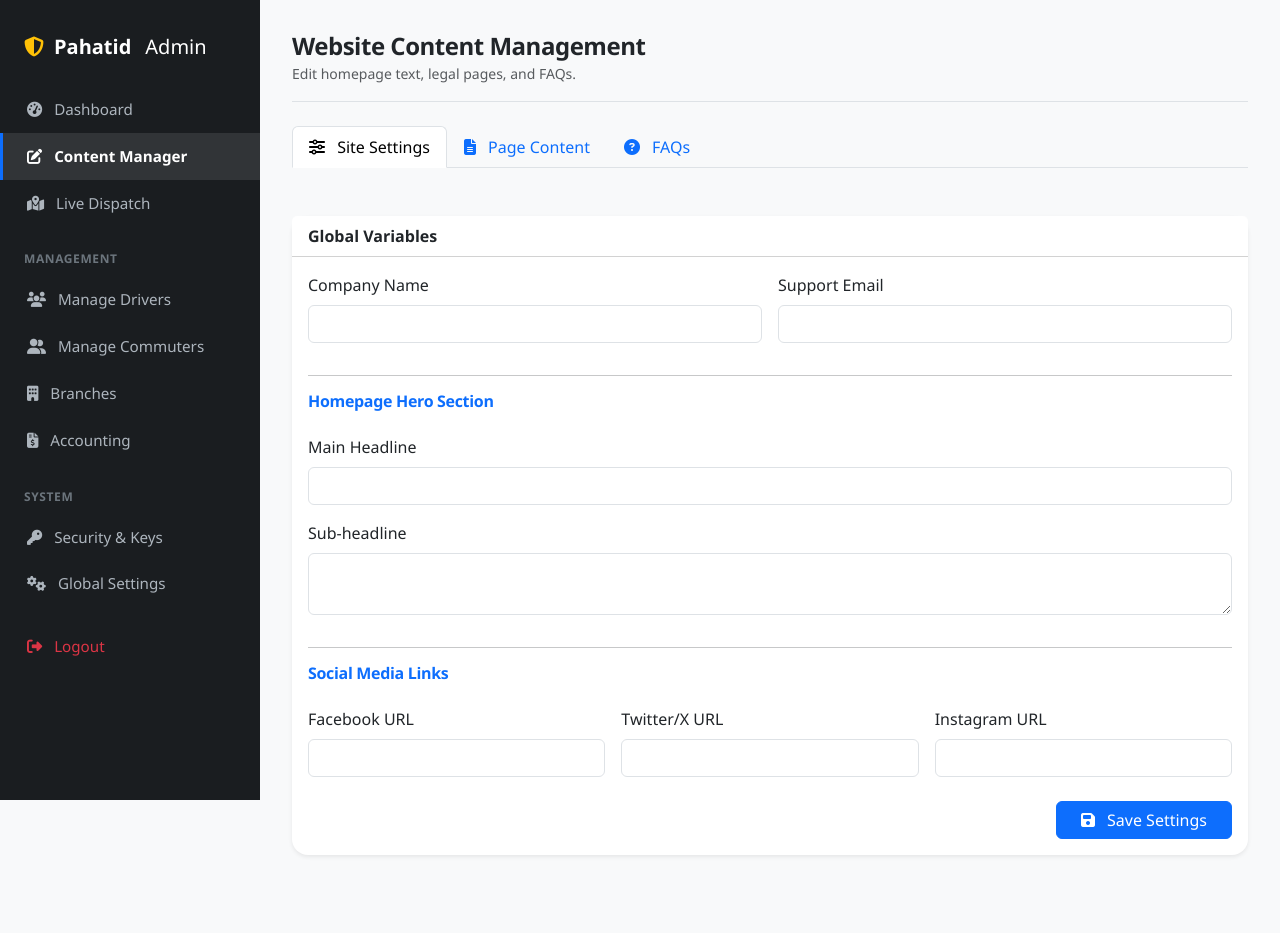
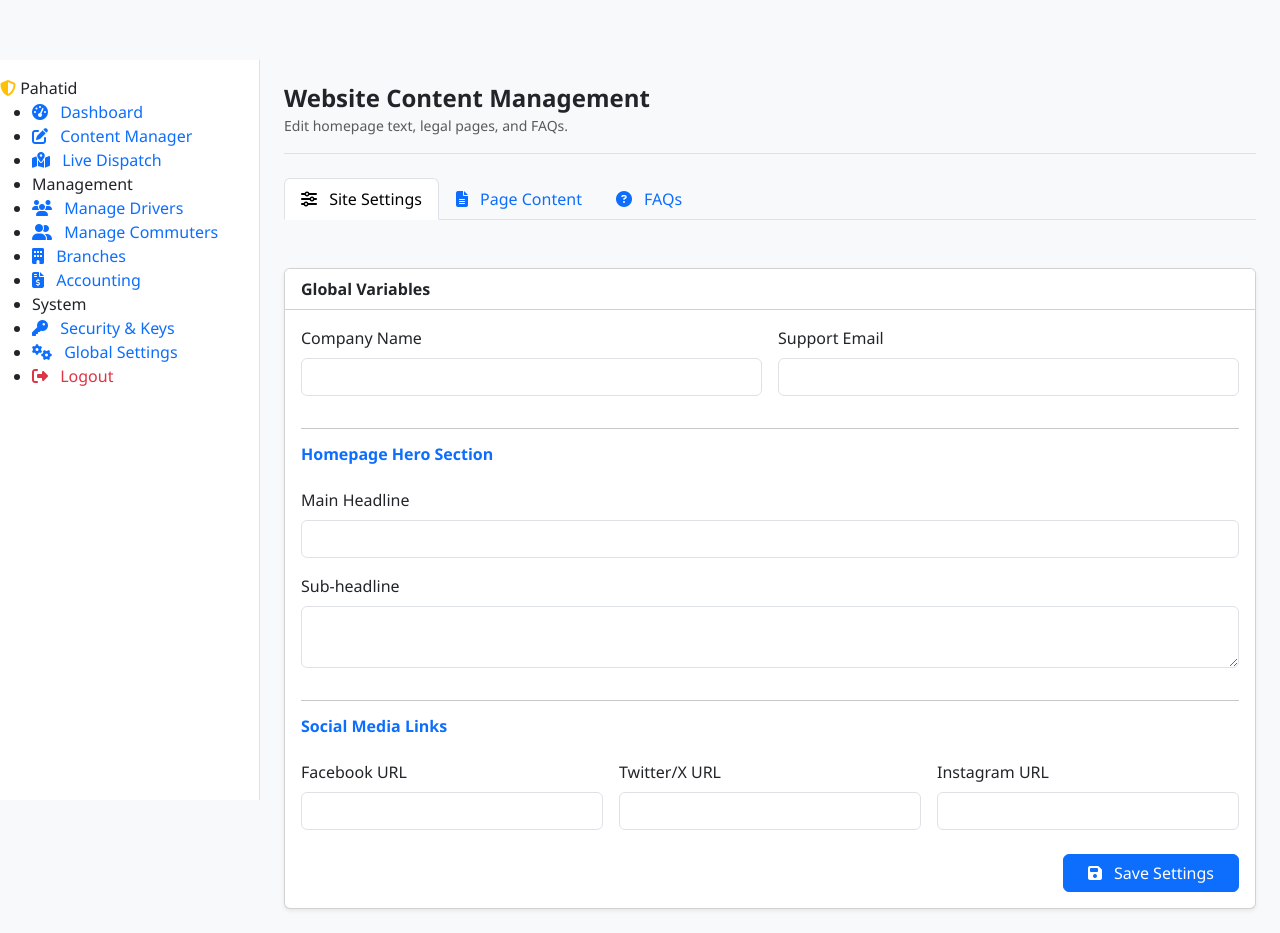
Before and after one commit to fbvlink2026-lab/opahatid-system-project, a PHP site: page /admin/content-manager.html in a window 1280 px wide. Before the commit the page ends 856 px from the top, so only its background shows below. Run offline with PHP 8.4, Linux system fonts and the light colour scheme; some libraries are stand-ins or nearby versions.

Commit message:
Update style.css

```diff
--- a/assets/css/style.css
+++ b/assets/css/style.css
@@ -1,301 +1,267 @@
 /* =========================================
 Project: Pahatid System Project
 File: assets/css/style.css
-Description: Global Custom Styles, Theme Variables, and Responsive Layouts
+Description: Global Stylesheet with Left-Aligned Sidebar & Responsive Layouts
 Author: AI Assistant
 Date: 2026-09-29
 Version: 2.0.0 (Path A - Serverless)
 ========================================= */
 
-/* --- 1. CSS VARIABLES (THEME CONFIGURATION) --- */
 :root {
-    /* Primary Brand Colors */
-    --pahatid-primary: #0d6efd;       /* Trust Blue */
-    --pahatid-secondary: #6c757d;     /* Gray */
-    --pahatid-success: #198754;       /* Green for earnings/success */
-    --pahatid-warning: #ffc107;       /* Yellow for alerts/actions */
-    --pahatid-danger: #dc3545;        /* Red for errors/warnings */
-    --pahatid-info: #0dcaf0;          /* Cyan for info */
-
-    /* Surface Colors */
-    --bg-body: #f8f9fa;               /* Light gray background */
-    --bg-card: #ffffff;               /* White cards */
-    --text-main: #212529;             /* Dark text */
-    --text-muted: #6c757d;            /* Muted text */
-    --border-color: #dee2e6;          /* Subtle borders */
-
-    /* Sidebar Specifics */
+    --primary-color: #0d6efd;
+    --secondary-color: #6c757d;
+    --success-color: #198754;
+    --warning-color: #ffc107;
+    --danger-color: #dc3545;
+    --dark-bg: #212529;
     --sidebar-width: 260px;
-    --sidebar-bg: #1a1d20;            /* Dark sidebar for contrast */
-    --sidebar-text: #adb5bd;
-    --sidebar-active-bg: rgba(255, 255, 255, 0.1);
-    --sidebar-hover-bg: rgba(255, 255, 255, 0.05);
-
-    /* Shadows & Radii */
-    --shadow-sm: 0 .125rem .25rem rgba(0, 0, 0, .075);
-    --shadow-md: 0 .5rem 1rem rgba(0, 0, 0, .15);
-    --radius-lg: 1rem;
-    --radius-md: .5rem;
+    --header-height: 60px;
+    --transition-speed: 0.3s;
 }
 
-/* --- 2. GLOBAL RESETS & TYPOGRAPHY --- */
-body {
-    font-family: 'Segoe UI', Roboto, 'Helvetica Neue', Arial, sans-serif;
-    background-color: var(--bg-body);
-    color: var(--text-main);
-    overflow-x: hidden;
+/* --- RESET & BASE STYLES --- */
+* {
+    box-sizing: border-box;
 }
 
-h1, h2, h3, h4, h5, h6 {
-    font-weight: 700;
-    letter-spacing: -0.02em;
+body {
+    font-family: 'Segoe UI', Roboto, Helvetica, Arial, sans-serif;
+    background-color: #f4f6f9;
+    margin: 0;
+    padding: 0;
+    overflow-x: hidden; /* Prevent horizontal scroll due to sidebar */
 }
 
-.text-gradient {
-    background: linear-gradient(90deg, var(--pahatid-primary), #00bfff);
-    -webkit-background-clip: text;
-    -webkit-text-fill-color: transparent;
+a {
+    text-decoration: none;
 }
 
-/* --- 3. UTILITY CLASSES --- */
-.hover-lift {
-    transition: transform 0.3s ease, box-shadow 0.3s ease;
-}
-.hover-lift:hover {
-    transform: translateY(-5px);
-    box-shadow: var(--shadow-md) !important;
+/* --- TOP NAVBAR (Fixed at Top) --- */
+.top-navbar {
+    height: var(--header-height);
+    background: white;
+    box-shadow: 0 2px 10px rgba(0,0,0,0.05);
+    display: flex;
+    align-items: center;
+    justify-content: space-between;
+    padding: 0 1rem;
+    position: fixed;
+    top: 0;
+    left: 0;
+    right: 0;
+    z-index: 1000;
 }
 
-.transition-all {
-    transition: all 0.3s ease-in-out;
+.navbar-brand-small {
+    font-weight: bold;
+    color: var(--primary-color);
+    font-size: 1.2rem;
+    margin-left: 50px; /* Space for the hamburger menu button */
 }
 
-.cursor-pointer {
+/* --- SIDEBAR TOGGLE BUTTON (LEFT CORNER) --- */
+#sidebarToggleBtn {
+    position: absolute;
+    left: 15px; /* Fixed to left edge */
+    top: 50%;
+    transform: translateY(-50%);
+    width: 40px;
+    height: 40px;
+    border-radius: 8px;
+    background-color: transparent;
+    border: none;
+    color: var(--dark-bg);
+    font-size: 1.2rem;
     cursor: pointer;
-}
-
-.bg-gradient-primary {
-    background: linear-gradient(135deg, var(--pahatid-primary) 0%, #0a58ca 100%);
-}
-
-.icon-box {
-    width: 50px;
-    height: 50px;
     display: flex;
     align-items: center;
     justify-content: center;
-    border-radius: 12px;
-    margin-bottom: 1rem;
+    transition: background-color 0.2s;
+    z-index: 1001; /* Above navbar content if needed */
 }
 
-/* --- 4. SIDEBAR LAYOUT (For Dashboards) --- */
-.app-layout {
-    display: flex;
-    min-height: 100vh;
+#sidebarToggleBtn:hover {
+    background-color: #e9ecef;
 }
 
+#sidebarToggleBtn i {
+    pointer-events: none; /* Ensure clicks pass through to button */
+}
+
+/* --- SIDEBAR CONTAINER --- */
 .sidebar {
-    width: var(--sidebar-width);
-    background-color: var(--sidebar-bg);
-    color: var(--sidebar-text);
     position: fixed;
-    top: 0;
+    top: var(--header-height); /* Start below navbar */
     left: 0;
     bottom: 0;
-    z-index: 1000;
-    padding-top: 2rem;
-    transition: transform 0.3s ease;
+    width: var(--sidebar-width);
+    background: white;
+    box-shadow: 2px 0 10px rgba(0,0,0,0.05);
+    transform: translateX(-100%); /* Hidden by default on mobile/desktop until toggled */
+    transition: transform var(--transition-speed) ease-in-out;
+    z-index: 999;
     overflow-y: auto;
+    padding-top: 1rem;
 }
 
-.sidebar-brand {
-    padding: 0 1.5rem 1.5rem;
-    font-size: 1.25rem;
-    font-weight: bold;
-    color: white;
-    display: flex;
-    align-items: center;
-    gap: 10px;
-}
-
-.sidebar-nav {
-    list-style: none;
-    padding: 0;
-    margin: 0;
-}
-
-.sidebar-link {
-    display: block;
-    padding: 0.75rem 1.5rem;
-    color: var(--sidebar-text);
-    text-decoration: none;
-    font-size: 0.95rem;
-    transition: all 0.2s;
-    border-left: 3px solid transparent;
-}
-
-.sidebar-link:hover {
-    background-color: var(--sidebar-hover-bg);
-    color: white;
-}
-
-.sidebar-link.active {
-    background-color: var(--sidebar-active-bg);
-    color: white;
-    border-left-color: var(--pahatid-primary);
-    font-weight: 600;
-}
-
-.sidebar-section-title {
-    padding: 1.5rem 1.5rem 0.5rem;
-    font-size: 0.75rem;
-    text-transform: uppercase;
-    letter-spacing: 0.05em;
-    color: #6c757d;
-    font-weight: bold;
-}
-
-.main-content {
-    margin-left: var(--sidebar-width);
-    flex-grow: 1;
-    padding: 2rem;
-    background-color: var(--bg-body);
-    min-height: 100vh;
-}
-
-/* Mobile Sidebar Behavior */
-@media (max-width: 991.98px) {
-    .sidebar {
-        transform: translateX(-100%);
-        box-shadow: var(--shadow-md);
-    }
-
-    .sidebar.show {
+/* State: Sidebar Open */
+.sidebar.open {
     transform: translateX(0);
 }
 
-    .main-content {
-        margin-left: 0;
-        padding: 1rem;
-    }
-
-    /* Overlay for mobile menu */
+/* Overlay for Mobile/Desktop focus mode */
 .sidebar-overlay {
-        display: none;
     position: fixed;
     top: 0;
     left: 0;
     right: 0;
     bottom: 0;
-        background: rgba(0,0,0,0.5);
-        z-index: 999;
+    background: rgba(0, 0, 0, 0.5);
+    z-index: 998;
+    opacity: 0;
+    visibility: hidden;
+    transition: opacity var(--transition-speed);
 }
 
-    .sidebar-overlay.show {
-        display: block;
+.sidebar-overlay.active {
+    opacity: 1;
+    visibility: visible;
+}
+
+/* --- MAIN CONTENT AREA --- */
+.main-content {
+    margin-top: var(--header-height);
+    padding: 1.5rem;
+    min-height: calc(100vh - var(--header-height));
+    transition: margin-left var(--transition-speed);
+}
+
+/* Desktop Behavior: Push Content instead of Overlay */
+@media (min-width: 992px) {
+    .sidebar {
+        transform: translateX(0); /* Always visible on large screens */
+        box-shadow: none;
+        border-right: 1px solid #dee2e6;
+    }
+
+    .main-content {
+        margin-left: var(--sidebar-width); /* Shift content right */
+    }
+
+    #sidebarToggleBtn {
+        display: none; /* Hide toggle on desktop as sidebar is always open */
+    }
+
+    .sidebar-overlay {
+        display: none; /* No overlay on desktop */
     }
 }
 
-/* --- 5. COMPONENT STYLES --- */
-
-/* Cards */
-.card-custom {
-    border: none;
-    border-radius: var(--radius-lg);
-    box-shadow: var(--shadow-sm);
-    background: var(--bg-card);
+/* --- SIDEBAR MENU ITEMS --- */
+.menu-section-title {
+    font-size: 0.75rem;
+    text-transform: uppercase;
+    letter-spacing: 0.5px;
+    color: #adb5bd;
+    padding: 1rem 1.5rem 0.5rem;
+    font-weight: 700;
 }
 
-.card-header-custom {
-    background: transparent;
-    border-bottom: 1px solid var(--border-color);
-    padding: 1.25rem 1.5rem;
+.nav-link-custom {
+    display: flex;
+    align-items: center;
+    padding: 0.75rem 1.5rem;
+    color: #495057;
+    font-weight: 500;
+    transition: all 0.2s;
+    border-left: 3px solid transparent;
+}
+
+.nav-link-custom:hover {
+    background-color: #f8f9fa;
+    color: var(--primary-color);
+}
+
+.nav-link-custom.active {
+    background-color: #eef2ff;
+    color: var(--primary-color);
+    border-left-color: var(--primary-color);
     font-weight: 600;
 }
 
-/* Buttons */
-.btn-rounded {
-    border-radius: 50rem;
-    padding-left: 1.5rem;
-    padding-right: 1.5rem;
+.nav-link-custom i {
+    width: 24px;
+    margin-right: 10px;
+    text-align: center;
+    font-size: 1.1rem;
 }
 
-/* Forms */
-.form-control:focus {
-    border-color: var(--pahatid-primary);
-    box-shadow: 0 0 0 0.25rem rgba(13, 110, 253, 0.25);
+/* --- UTILITY CLASSES --- */
+.card-dashboard {
+    border: none;
+    border-radius: 12px;
+    box-shadow: 0 4px 15px rgba(0,0,0,0.05);
+    transition: transform 0.2s;
 }
 
-/* Tables */
-.table-responsive {
-    border-radius: var(--radius-md);
-    overflow: hidden;
-    box-shadow: var(--shadow-sm);
+.card-dashboard:hover {
+    transform: translateY(-2px);
+    box-shadow: 0 6px 20px rgba(0,0,0,0.08);
 }
 
-.table thead th {
-    background-color: #f1f3f5;
-    border-bottom: 2px solid var(--border-color);
-    font-weight: 600;
-    color: var(--text-muted);
-    text-transform: uppercase;
-    font-size: 0.85rem;
+.stat-value {
+    font-size: 1.8rem;
+    font-weight: 700;
+    color: var(--dark-bg);
 }
 
-.table tbody tr:hover {
-    background-color: #f8f9fa;
+.stat-label {
+    font-size: 0.85rem;
+    color: var(--secondary-color);
+    text-transform: uppercase;
+    letter-spacing: 0.5px;
 }
 
-/* Badges */
-.badge-rank-newbie { background-color: #e9ecef; color: #495057; }
-.badge-rank-regular { background-color: #cff4fc; color: #055160; }
-.badge-rank-senior { background-color: #d1e7dd; color: #0f5132; }
-.badge-rank-expert { background-color: #fff3cd; color: #664d03; }
-.badge-rank-master { background-color: #ffe5d0; color: #664d03; font-weight: bold; }
-
-/* Status Indicators */
-.status-dot {
-    height: 10px;
-    width: 10px;
-    border-radius: 50%;
-    display: inline-block;
-    margin-right: 5px;
-}
-.status-online { background-color: var(--pahatid-success); box-shadow: 0 0 5px var(--pahatid-success); }
-.status-offline { background-color: var(--pahatid-secondary); }
-.status-busy { background-color: var(--pahatid-warning); }
-
-/* --- 6. MAP CONTAINER (Leaflet) --- */
-#map-container {
-    height: 400px;
-    width: 100%;
-    border-radius: var(--radius-md);
-    overflow: hidden;
-    box-shadow: var(--shadow-sm);
-    z-index: 1; /* Ensure map doesn't overlap navbar/sidebar too much */
+.btn-icon-only {
+    width: 40px;
+    height: 40px;
+    display: inline-flex;
+    align-items: center;
+    justify-content: center;
+    padding: 0;
 }
 
-.leaflet-popup-content-wrapper {
-    border-radius: 8px;
+/* --- LOADING SPINNER OVERLAY --- */
+.loading-overlay {
+    position: fixed;
+    top: 0;
+    left: 0;
+    width: 100%;
+    height: 100%;
+    background: rgba(255,255,255,0.8);
+    z-index: 2000;
+    display: flex;
+    align-items: center;
+    justify-content: center;
+    flex-direction: column;
 }
 
-/* --- 7. LOADING SPINNER CUSTOMIZATION --- */
-.spinner-border {
+.spinner-border-lg {
     width: 3rem;
     height: 3rem;
 }
 
-/* --- 8. PRINT STYLES (For Receipts/Reports) --- */
-@media print {
-    .sidebar, .navbar, .btn, .no-print {
-        display: none !important;
+/* --- MAP CONTAINERS (Leaflet) --- */
+.map-container {
+    height: 400px;
+    width: 100%;
+    border-radius: 12px;
+    overflow: hidden;
+    border: 1px solid #dee2e6;
 }
-    .main-content {
-        margin-left: 0;
-        width: 100%;
-    }
-    body {
-        background: white;
-        color: black;
+
+@media (max-width: 768px) {
+    .map-container {
+        height: 300px;
     }
 }
```
Lines whose indentation alone changed are shown as unchanged.
